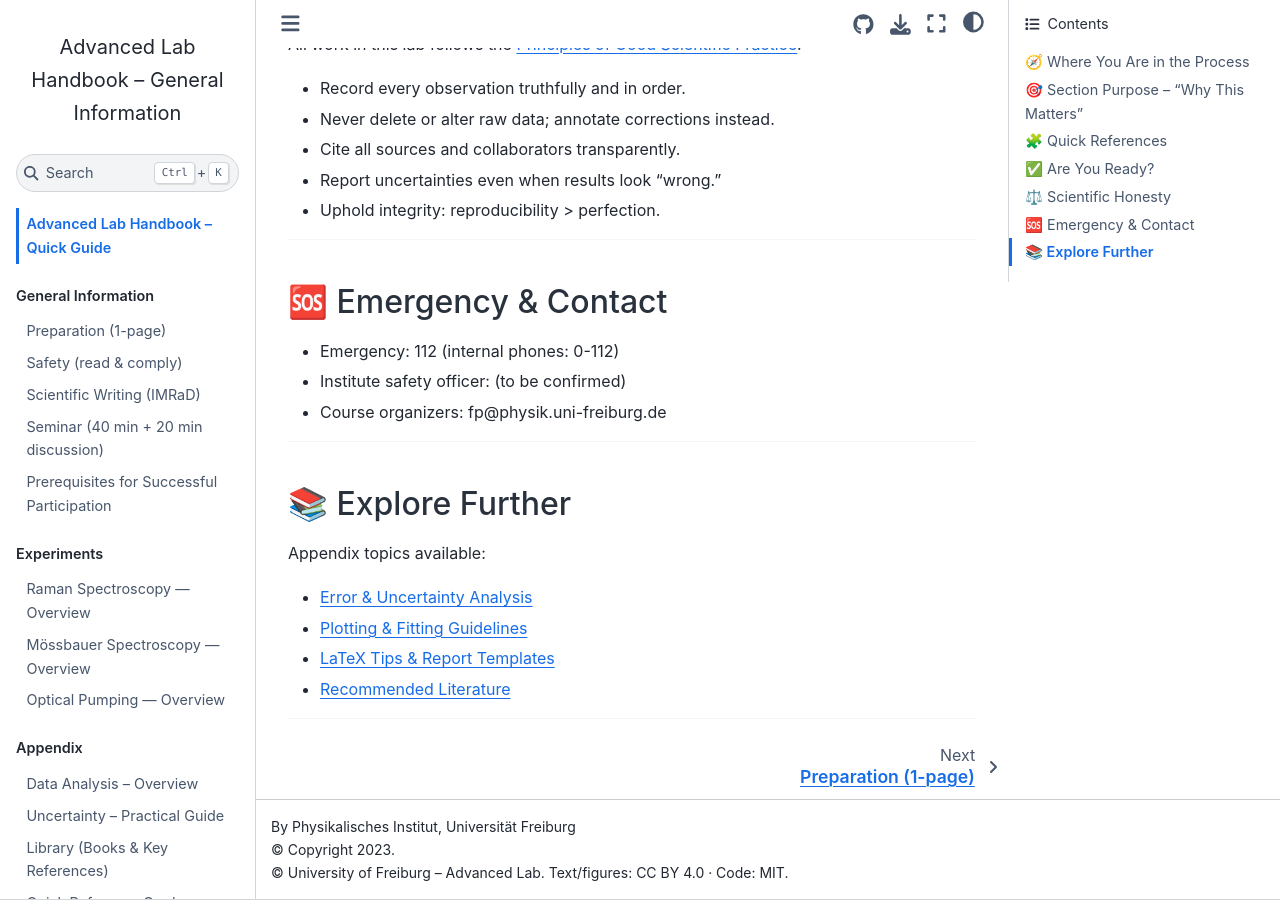
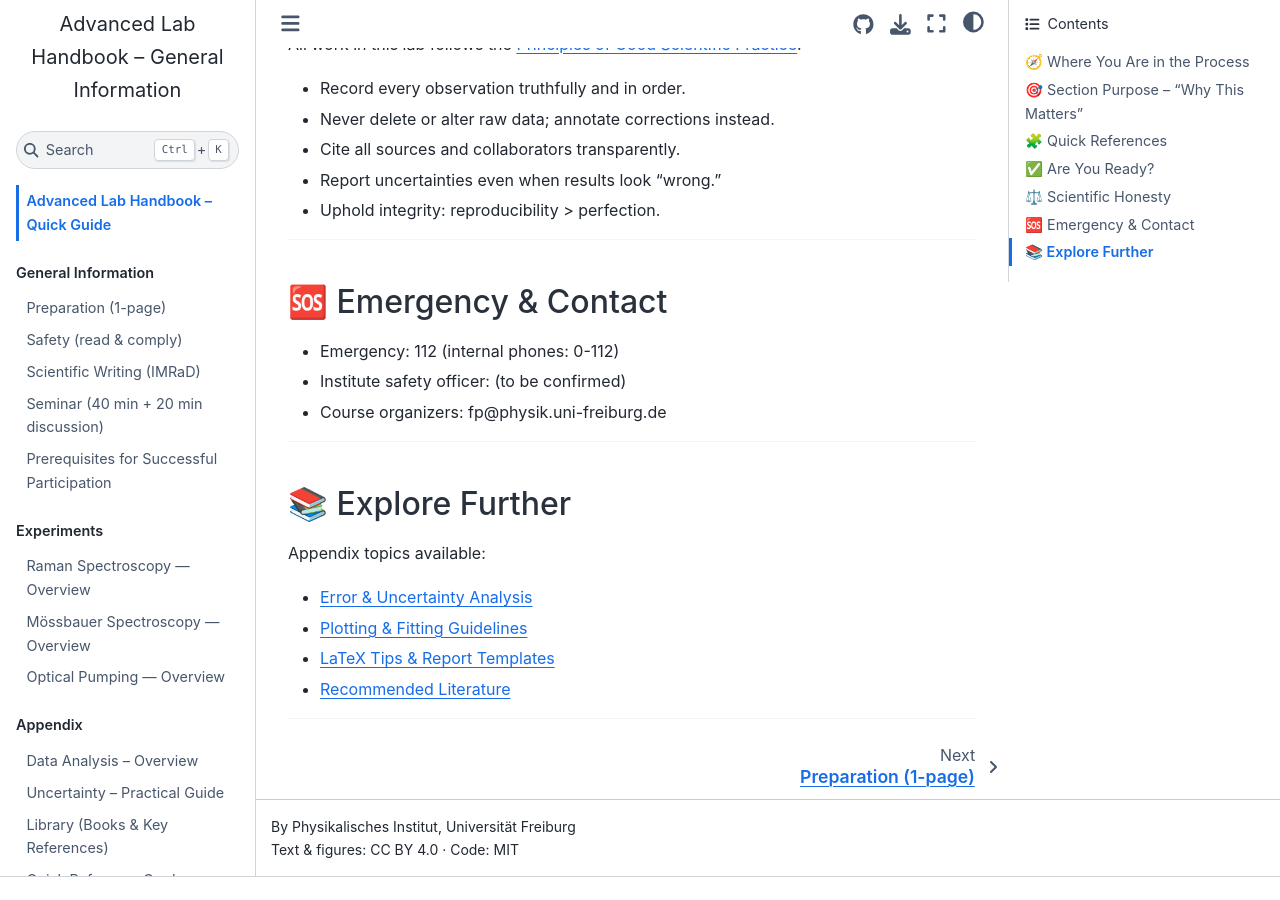
Before and after one commit to adv-labs-ufr/handbook, a Jupyter Book: the page built from intro.md, in a window 1280 px wide and 900 px high, scrolled down 1743 px. Built offline with Jupyter Book 1.0.4 settings and Sphinx 7.4.7 and the Sphinx Book theme 1.1.4, drawn with Linux system fonts in a browser that asks for light colours; after the commit the page ends 2620 px from its top, so only the background shows below that.

```diff
--- a/_config.yml
+++ b/_config.yml
@@ -19,15 +19,18 @@ html:
   use_issues_button: true
   use_edit_page_button: true
   extra_footer: |
-    <p>© University of Freiburg – Advanced Lab. Text/figures: CC BY 4.0 · Code: MIT.</p>
+    <p>Text & figures: CC BY 4.0 · Code: MIT</p>
 
 sphinx:
   extra_extensions:
     - sphinxcontrib.mermaid
 
 repository:
-  url: https://github.com/physik-freiburg/advanced-lab-handbook
+  url: https://github.com/adv-labs-ufr/handbook
   branch: main
+  path_to_book: ""
+
+copyright: ""
 
 launch_buttons:
   binderhub_url: https://mybinder.org
--- /dev/null
+++ b/requirements.txt
@@ -0,0 +1,2 @@
+jupyter-book
+sphinxcontrib-mermaid
```
Also changed, not shown: 1 other file.
